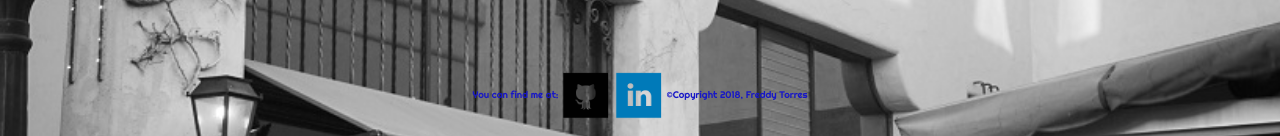
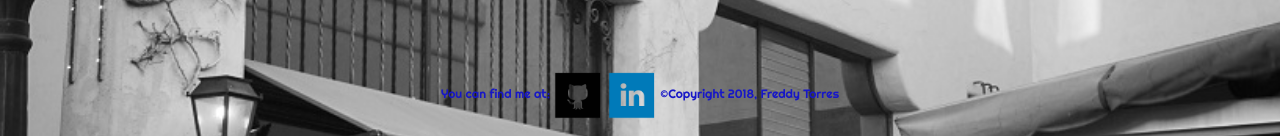
Before and after one commit to freddyt53/UpdatedPorfolio, a plain HTML site: page index.html in a window 1280 px wide. Shown: the part 958-1094 px from the top of the page. Drawn offline with nearby package versions, Linux system fonts and the light colour scheme.

Commit message:
changes to css and index

```diff
--- a/assets/css/style.css
+++ b/assets/css/style.css
@@ -52,7 +52,7 @@ body {
     background-position: center;
     background-attachment: fixed;
     background-repeat: no-repeat;
-    font-size: 1em;
+    font-size: .95em;
     height: 100%;
 }
 
@@ -64,7 +64,7 @@ footer {
     bottom: 0;
     color: rgb(23, 23, 199);
     width: 100%;
-    font-size: .60em;
+    font-size: .80em;
     }
 
 #img {
```
